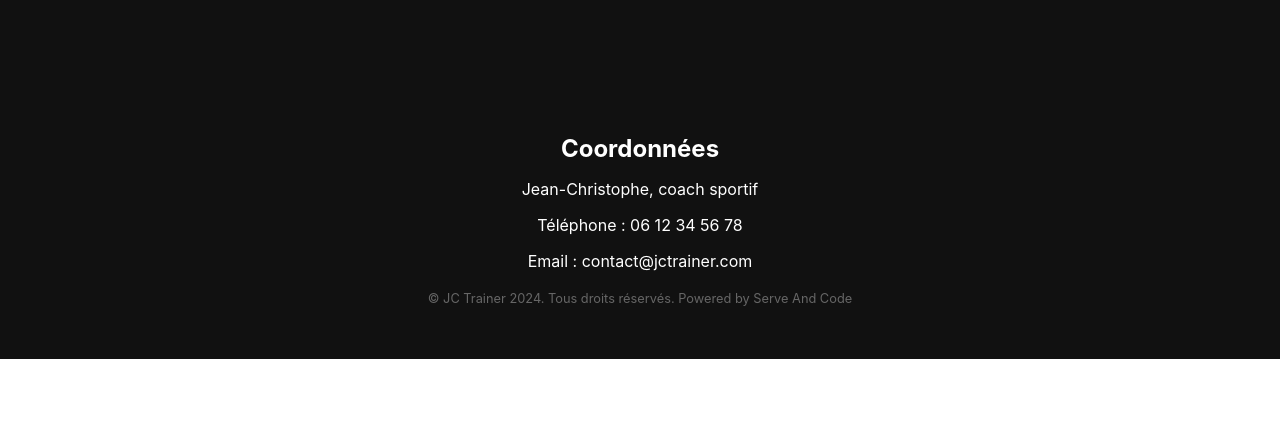
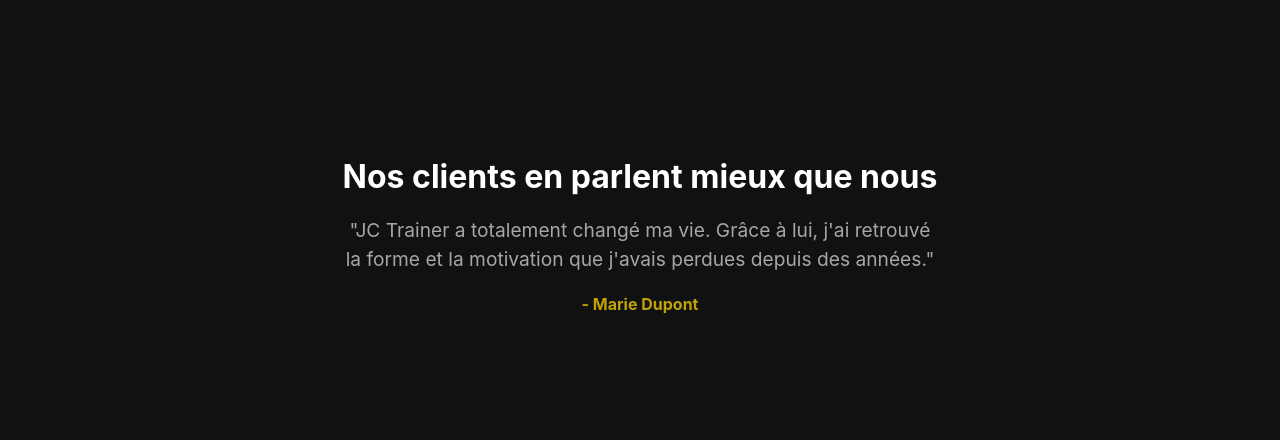
Before and after one commit to Matt0107/jctrainer, a React (Create React App) app: page / in a window 1280 px wide. Shown: the part 835-1275 px from the top of the page. Before the commit the page ends 1194 px from the top, so only its background shows below. Built offline with nearby package versions, Linux system fonts and the light colour scheme; the HTML template or start-up script is replaced by a standard one.

Commit message:
testi ajouté

```diff
--- a/src/components/Testimonials.js
+++ b/src/components/Testimonials.js
@@ -1,11 +1,46 @@
-import React from 'react';
+import React, { useState, useEffect } from 'react';
+import '../styles/Testimonials.css';
+
+const testimonialsData = [
+    {
+      name: 'Richard Strul',
+      text: 'Je suis arrivé chez JC Trainer il y a 13 ans avec un dos en vrac, une jambe à moitié paralysée par la sciatique, et la sentence des médecins : plus de sport. Au bout de quelques mois, j\'avais repris le badminton, le volley et le ski hors piste.',
+    },
+    {
+      name: 'Marie Dupont',
+      text: 'JC Trainer a totalement changé ma vie. Grâce à lui, j\'ai retrouvé la forme et la motivation que j\'avais perdues depuis des années.',
+    },
+    {
+      name: 'Paul Durand',
+      text: 'Un coaching personnalisé et une écoute incroyable. Jean-Christophe sait vraiment comment motiver et adapter les exercices à chacun.',
+    },
+  ];
 
 const Testimonials = () => {
+    const [currentTestimonial, setCurrentTestimonial] = useState(0);
+    const [fade, setFade] = useState(true);
+
+    useEffect(() => {
+      const interval = setInterval(() => {
+        setFade(false); // Démarre le fade-out
+        setTimeout(() => {
+          setCurrentTestimonial((prev) => (prev + 1) % testimonialsData.length);
+          setFade(true); // Démarre le fade-in
+        }, 500); // 500ms pour le fade-out
+      }, 5000); // Changement de témoignage toutes les 5 secondes
+
+      return () => clearInterval(interval);
+    }, []);
+
     return (
-        <div>
-
+      <section className="testimonials-section" id="testimonials">
+        <h2>Nos clients en parlent mieux que nous</h2>
+        <div className={`testimonial ${fade ? 'fade-in' : 'fade-out'}`}>
+          <p className="testimonial-text">"{testimonialsData[currentTestimonial].text}"</p>
+          <p className="testimonial-author">- {testimonialsData[currentTestimonial].name}</p>
         </div>
+      </section>
     );
-};
+  }
 
 export default Testimonials;
--- a/src/styles/Testimonials.css
+++ b/src/styles/Testimonials.css
@@ -0,0 +1,54 @@
+.testimonials-section {
+    background-color: #111;
+    color: #fff;
+    text-align: center;
+    padding: 60px 20px;
+  }
+
+  .testimonials-section h2 {
+    font-size: 2em;
+    margin-bottom: 20px;
+  }
+
+  .testimonial {
+    max-width: 600px;
+    margin: auto;
+    transition: opacity 0.5s ease-in-out;
+  }
+
+  .fade-in {
+    opacity: 1;
+  }
+
+  .fade-out {
+    opacity: 0;
+  }
+
+  .testimonial-text {
+    font-size: 1.2em;
+    line-height: 1.5;
+    margin: 20px 0;
+    color: #ddd;
+  }
+
+  .testimonial-author {
+    font-size: 1em;
+    font-weight: bold;
+    color: #FFD700; /* Couleur or */
+  }
+
+  .view-all-button {
+    margin-top: 20px;
+    padding: 10px 20px;
+    background-color: transparent;
+    color: #FFD700;
+    font-size: 1em;
+    cursor: pointer;
+    text-decoration: underline;
+    border: none;
+    transition: color 0.3s;
+  }
+
+  .view-all-button:hover {
+    color: #FFA500;
+  }
```
